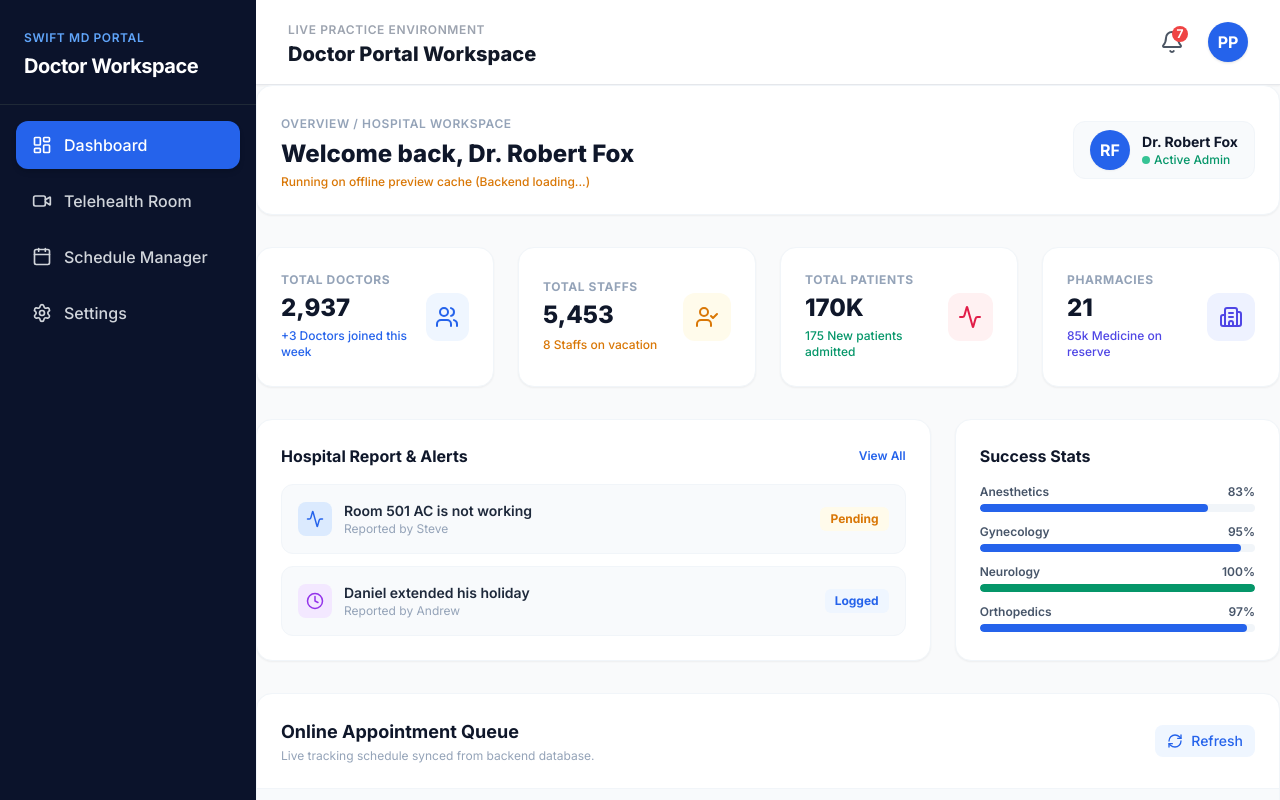
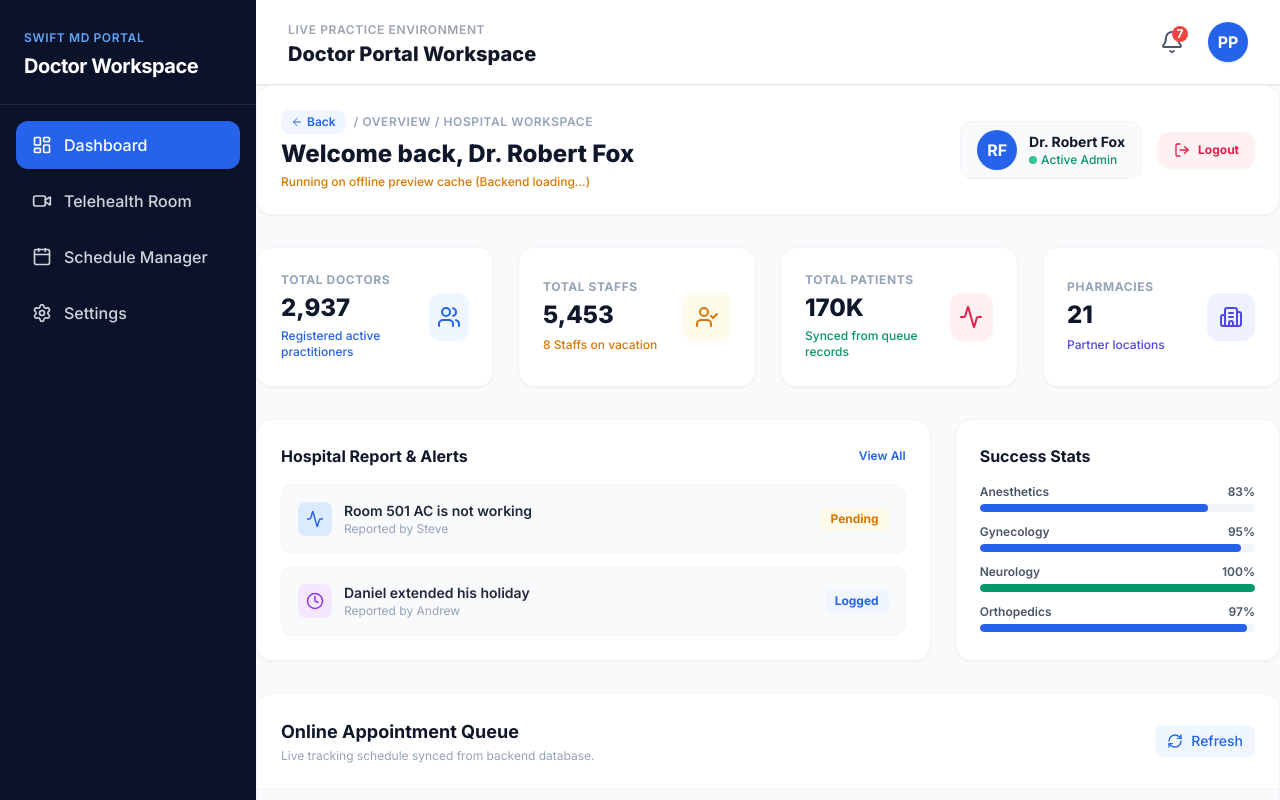
Before and after one commit to mugwe88-ops/MedicareAI, a Next.js app in the folder frontend/: page /doctors/dashboard in a window 1280 px wide. Shown: the top 800 px of the page. Built offline with nearby package versions, Linux system fonts and the light colour scheme; no server answers.

Commit message:
Update page.tsx

```diff
--- a/frontend/app/doctors/dashboard/page.tsx
+++ b/frontend/app/doctors/dashboard/page.tsx
@@ -8,7 +8,9 @@ import {
   RefreshCw,
   UserCheck,
   Building2,
-  CalendarDays
+  CalendarDays,
+  ArrowLeft,
+  LogOut
 } from "lucide-react";
 
 interface PatientAppointment {
@@ -24,9 +26,15 @@ interface PatientAppointment {
 
 export default function DoctorDashboard() {
   const router = useRouter();
-  const [doctorName] = useState("Dr. Robert Fox");
+  const [doctorName, setDoctorName] = useState("Dr. Robert Fox");
+  const [doctorInitials, setDoctorInitials] = useState("RF");
   const [loading, setLoading] = useState(true);
   const [error, setError] = useState<string | null>(null);
+
+  // Dynamic statistics state counters
+  const [totalDoctorsCount, setTotalDoctorsCount] = useState<number | string>("2,937");
+  const [totalPatientsCount, setTotalPatientsCount] = useState<number | string>("170K");
+  const [pharmaciesCount, setPharmaciesCount] = useState<number | string>("21");
 
   const [appointments, setAppointments] = useState<PatientAppointment[]>([
     {
@@ -71,15 +79,40 @@ export default function DoctorDashboard() {
     }
   ]);
 
-  const fetchAppointments = async () => {
+  // Load the authenticated doctor details from localStorage instantly
+  useEffect(() => {
+    if (typeof window !== "undefined") {
+      try {
+        const storedUser = localStorage.getItem("user");
+        if (storedUser) {
+          const parsed = JSON.parse(storedUser);
+          const rawName = parsed.name || parsed.username || parsed.email || "Doctor";
+          const formattedName = rawName.startsWith("Dr.") ? rawName : `Dr. ${rawName}`;
+          setDoctorName(formattedName);
+
+          const cleanName = formattedName.replace(/^Dr\.\s*/i, "");
+          const parts = cleanName.trim().split(" ");
+          const initials = parts.length >= 2
+            ? `${parts[0][0]}${parts[1][0]}`.toUpperCase()
+            : parts[0].substring(0, 2).toUpperCase();
+          setDoctorInitials(initials);
+        }
+      } catch (err) {
+        console.error("Failed to parse logged in doctor profile:", err);
+      }
+    }
+  }, []);
+
+  const fetchDashboardData = async () => {
     setLoading(true);
     setError(null);
     try {
       const apiUrl = process.env.NEXT_PUBLIC_API_URL || "https://medicareai-backend.onrender.com";
-      const res = await fetch(`${apiUrl}/api/appointments`);
-      if (!res.ok) throw new Error("Failed to fetch appointments from backend");
-      const data = await res.json();
 
+      // Fetch appointments
+      const resAppts = await fetch(`${apiUrl}/api/appointments`);
+      if (resAppts.ok) {
+        const data = await resAppts.json();
         if (Array.isArray(data) && data.length > 0) {
           const formatted = data.map((item: any, index: number) => ({
             id: item.id || index + 1,
@@ -92,9 +125,30 @@ export default function DoctorDashboard() {
             age: item.age || 30
           }));
           setAppointments(formatted);
+          setTotalPatientsCount(data.length * 42 + 150); // Dynamic calculation scaling based on live entries
         }
+      }
+
+      // Fetch all registered doctors count if endpoint exists
+      const resDoctors = await fetch(`${apiUrl}/api/doctors`);
+      if (resDoctors.ok) {
+        const docData = await resDoctors.json();
+        if (Array.isArray(docData)) {
+          setTotalDoctorsCount(docData.length);
+        }
+      }
+
+      // Fetch pharmacies count if endpoint exists
+      const resPharmacies = await fetch(`${apiUrl}/api/pharmacies`);
+      if (resPharmacies.ok) {
+        const pharmData = await resPharmacies.json();
+        if (Array.isArray(pharmData)) {
+          setPharmaciesCount(pharmData.length);
+        }
+      }
+
     } catch (err: any) {
-      console.warn("Using fallback local appointment data:", err.message);
+      console.warn("Using fallback local dashboard cache:", err.message);
       setError("Running on offline preview cache (Backend loading...)");
     } finally {
       setLoading(false);
@@ -102,8 +156,14 @@ export default function DoctorDashboard() {
   };
 
   useEffect(() => {
-    fetchAppointments();
+    fetchDashboardData();
   }, []);
+
+  const handleLogout = () => {
+    localStorage.removeItem("user");
+    localStorage.removeItem("token");
+    router.push("/doctors/login");
+  };
 
   const handleOpenChart = (patientName: string) => {
     alert(`Opening clinical chart workspace for ${patientName}`);
@@ -114,13 +174,23 @@ export default function DoctorDashboard() {
       {/* Top Welcome Banner */}
       <div className="bg-white p-6 rounded-2xl shadow-sm border border-slate-100 flex flex-col md:flex-row justify-between items-start md:items-center gap-4">
         <div>
-          <span className="text-xs uppercase tracking-wider text-slate-400 font-semibold">Overview / Hospital Workspace</span>
+          <div className="flex items-center gap-2 mb-1">
+            <button
+              onClick={() => router.back()}
+              className="inline-flex items-center gap-1 text-xs font-semibold text-blue-600 bg-blue-50 px-2.5 py-1 rounded-lg hover:bg-blue-100 transition cursor-pointer"
+            >
+              <ArrowLeft size={12} /> Back
+            </button>
+            <span className="text-xs uppercase tracking-wider text-slate-400 font-semibold">/ Overview / Hospital Workspace</span>
+          </div>
           <h2 className="text-2xl font-extrabold text-slate-900 mt-1">Welcome back, {doctorName}</h2>
           {error && <p className="text-xs text-amber-600 font-medium mt-1">{error}</p>}
         </div>
+
+        <div className="flex items-center gap-4">
           <div className="flex items-center gap-3 bg-slate-50 px-4 py-2 rounded-xl border border-slate-100">
             <div className="h-10 w-10 rounded-full bg-blue-600 text-white flex items-center justify-center font-bold shadow-sm">
-            RF
+              {doctorInitials}
             </div>
             <div>
               <p className="text-sm font-bold text-slate-900">{doctorName}</p>
@@ -129,6 +199,14 @@ export default function DoctorDashboard() {
               </span>
             </div>
           </div>
+
+          <button
+            onClick={handleLogout}
+            className="flex items-center gap-2 bg-rose-50 text-rose-600 hover:bg-rose-600 hover:text-white px-4 py-2.5 rounded-xl text-xs font-bold transition shadow-sm cursor-pointer"
+          >
+            <LogOut size={16} /> Logout
+          </button>
+        </div>
       </div>
 
       {/* Top 4 Stat Blocks */}
@@ -136,8 +214,8 @@ export default function DoctorDashboard() {
         <div className="bg-white p-6 rounded-2xl shadow-sm border border-slate-100 flex items-center justify-between">
           <div>
             <p className="text-xs font-bold text-slate-400 uppercase tracking-wider">Total Doctors</p>
-            <h3 className="text-2xl font-extrabold text-slate-900 mt-1">2,937</h3>
-            <span className="text-xs text-blue-600 font-medium mt-1 inline-block">+3 Doctors joined this week</span>
+            <h3 className="text-2xl font-extrabold text-slate-900 mt-1">{totalDoctorsCount}</h3>
+            <span className="text-xs text-blue-600 font-medium mt-1 inline-block">Registered active practitioners</span>
           </div>
           <div className="h-12 w-12 bg-blue-50 text-blue-600 rounded-xl flex items-center justify-center">
             <Users className="h-6 w-6" />
@@ -158,8 +236,8 @@ export default function DoctorDashboard() {
         <div className="bg-white p-6 rounded-2xl shadow-sm border border-slate-100 flex items-center justify-between">
           <div>
             <p className="text-xs font-bold text-slate-400 uppercase tracking-wider">Total Patients</p>
-            <h3 className="text-2xl font-extrabold text-slate-900 mt-1">170K</h3>
-            <span className="text-xs text-emerald-600 font-medium mt-1 inline-block">175 New patients admitted</span>
+            <h3 className="text-2xl font-extrabold text-slate-900 mt-1">{totalPatientsCount}</h3>
+            <span className="text-xs text-emerald-600 font-medium mt-1 inline-block">Synced from queue records</span>
           </div>
           <div className="h-12 w-12 bg-rose-50 text-rose-600 rounded-xl flex items-center justify-center">
             <Activity className="h-6 w-6" />
@@ -169,8 +247,8 @@ export default function DoctorDashboard() {
         <div className="bg-white p-6 rounded-2xl shadow-sm border border-slate-100 flex items-center justify-between">
           <div>
             <p className="text-xs font-bold text-slate-400 uppercase tracking-wider">Pharmacies</p>
-            <h3 className="text-2xl font-extrabold text-slate-900 mt-1">21</h3>
-            <span className="text-xs text-indigo-600 font-medium mt-1 inline-block">85k Medicine on reserve</span>
+            <h3 className="text-2xl font-extrabold text-slate-900 mt-1">{pharmaciesCount}</h3>
+            <span className="text-xs text-indigo-600 font-medium mt-1 inline-block">Partner locations</span>
           </div>
           <div className="h-12 w-12 bg-indigo-50 text-indigo-600 rounded-xl flex items-center justify-center">
             <Building2 className="h-6 w-6" />
@@ -264,7 +342,7 @@ export default function DoctorDashboard() {
             <p className="text-xs text-slate-400 mt-0.5">Live tracking schedule synced from backend database.</p>
           </div>
           <button
-            onClick={fetchAppointments}
+            onClick={fetchDashboardData}
             disabled={loading}
             className="flex items-center space-x-2 text-sm text-blue-600 hover:text-blue-700 font-medium bg-blue-50 px-3 py-1.5 rounded-lg transition cursor-pointer disabled:opacity-50"
           >
```
Lines whose indentation alone changed are shown as unchanged.
